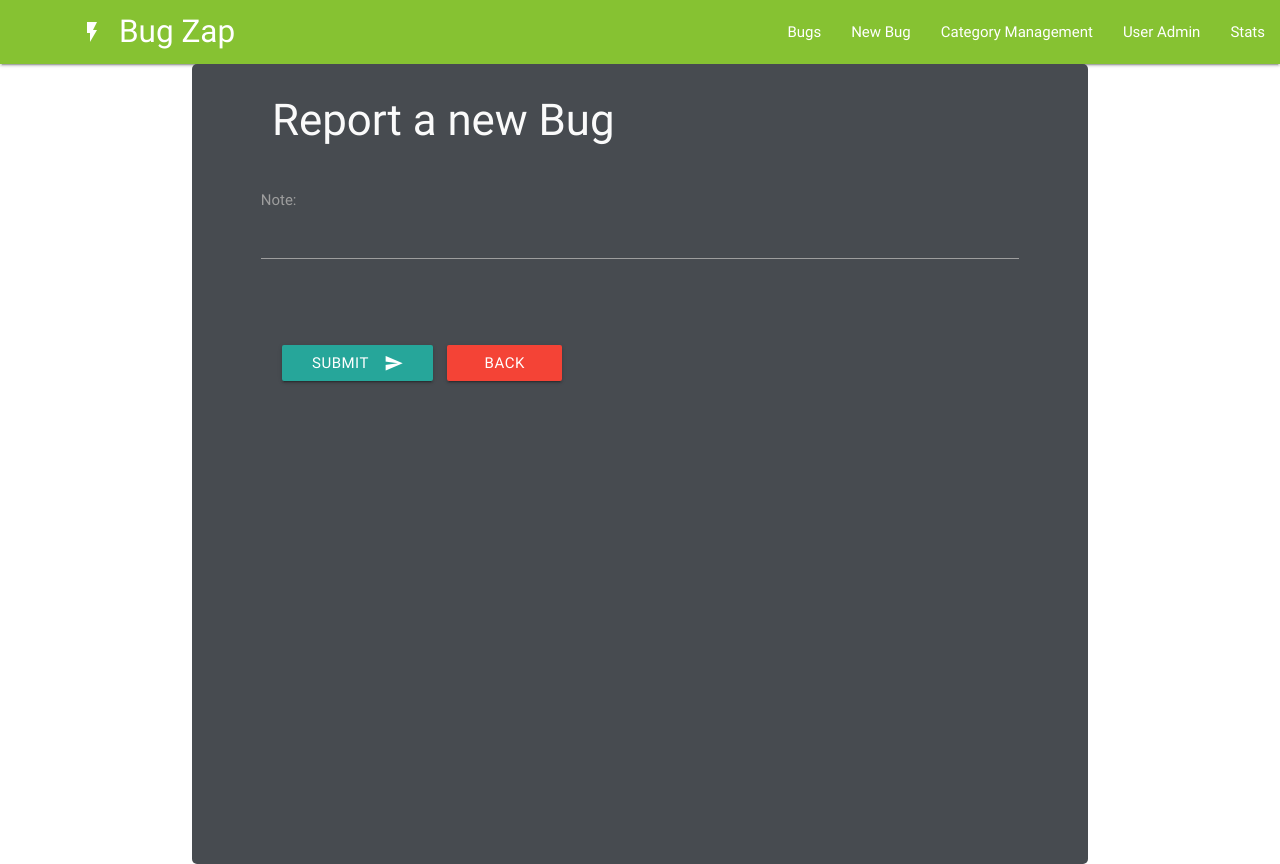
After one commit to geminerald/bugzap, a Flask app: page /new_note in a window 1280 px wide. The commit adds this page. Run offline with Flask 2, Linux system fonts and the light colour scheme; some libraries are stand-ins or nearby versions.

Commit message:
added new notes page and functions and confirmed they are pushing to the db

```diff
--- a/app.py
+++ b/app.py
@@ -144,6 +144,18 @@ def delete_user(user_id):
     return redirect(url_for('get_users'))
 
 
+@app.route('/new_note')
+def new_note():
+    return render_template('new_note.html')
+
+
+@app.route('/insert_note', methods=['POST'])
+def insert_note():
+    notes = mongo.db.notes
+    notes.insert_one(request.form.to_dict())
+    return redirect(url_for('get_bugs'))
+
+
 if __name__ == '__main__':
     app.run(host=os.environ.get('IP'), port=int(
         os.environ.get('PORT')), debug=True)
--- /dev/null
+++ b/templates/new_note.html
@@ -0,0 +1,26 @@
+{% extends 'base.html' %}
+{% block content%}
+
+<h3>Report a new Bug</h3>
+
+<div class="row">
+	<form action="{{url_for('insert_note')}}" method="POST" class="col s12">
+		<div class="row">
+			<div class="row">
+				<div class="input-field col s12">
+					<textarea id="note_description" name="note_description" class="materialize-textarea"></textarea>
+					<label for="bug_description">Note:</label>
+				</div>
+			</div>
+		</div>
+</div>
+<button id="submit" class="btn waves-effect waves-light" type="submit" name="action">Submit
+                <i class="material-icons right">send</i>
+            </button>
+			<a href="{{url_for('get_bugs')}}"
+				class="waves-effect waves-light btn red"><i class="material-icons right"></i>Back</a>
+</form>
+
+</div>
+
+{% endblock %}
```
Also changed, not shown: templates/bug_notes.html (+11 -7 lines).
